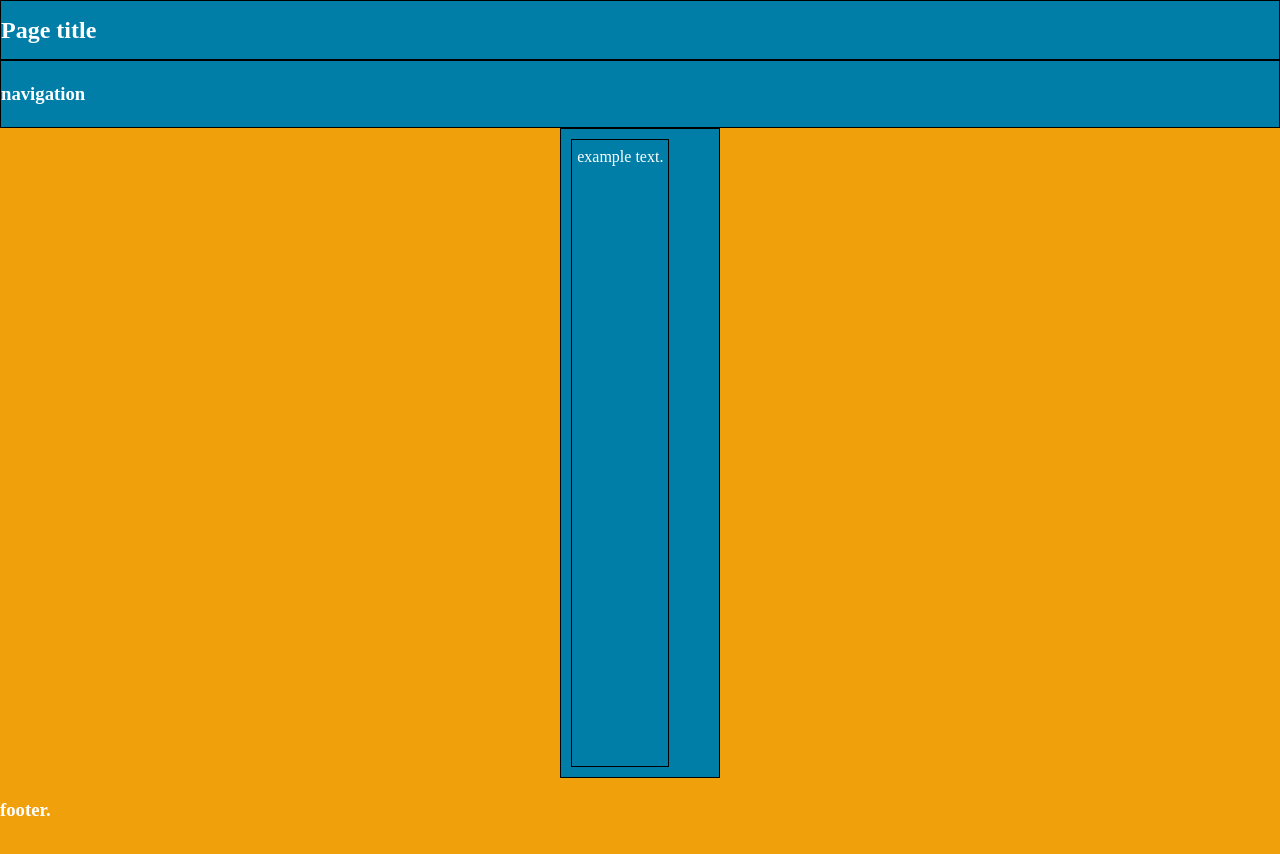
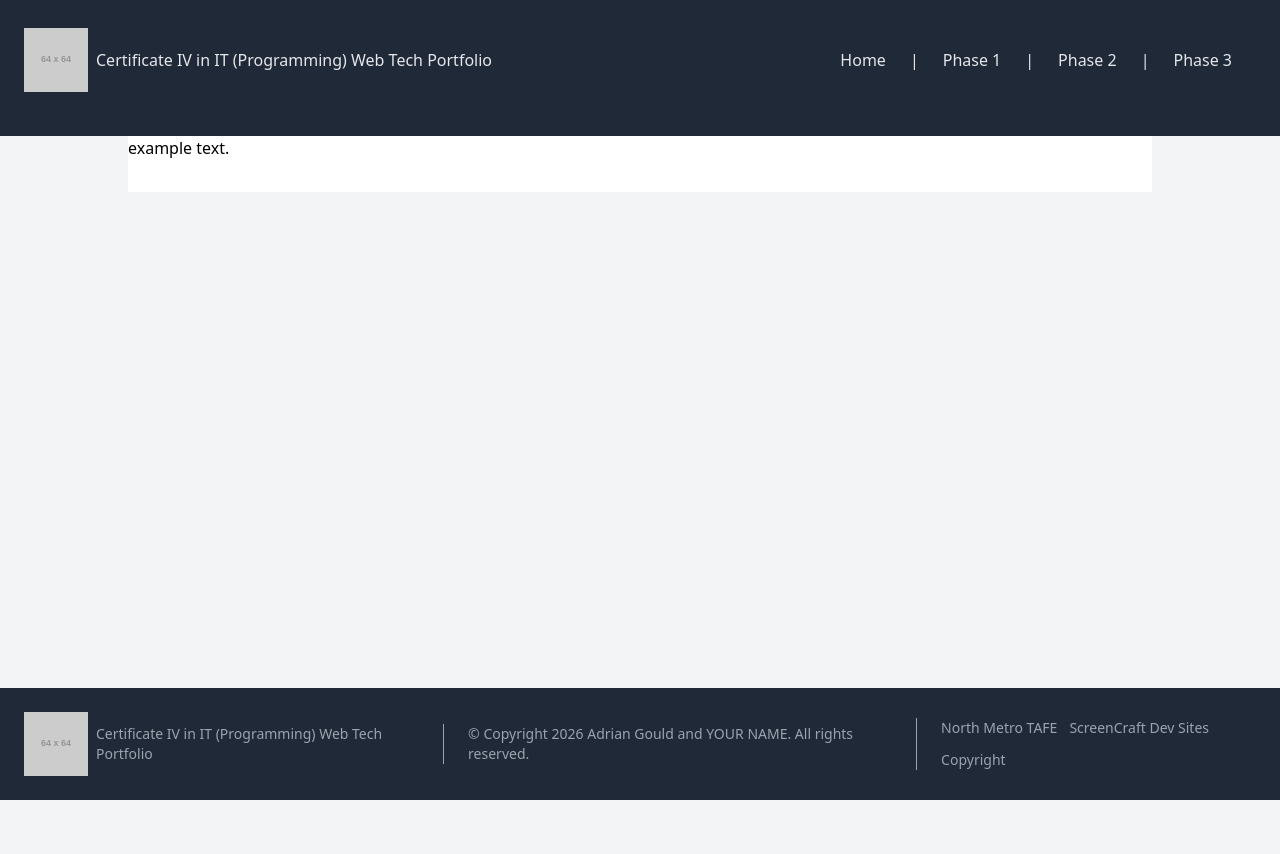
Before and after one commit to Danyl1310/C4Prog-WT-26S2-Portfolio-Daniel-Cummings, a website: page index.html in a window 1280 px wide. After the commit the page ends 800 px from the top, so only its background shows below. Drawn offline with Linux system fonts and the light colour scheme; placeholder pictures from the web are drawn by us.

Commit message:
feat(phase-3): added dashboard for github pages

```diff
--- a/index.html
+++ b/index.html
@@ -3,28 +3,49 @@
     <head>
         <meta charset="UTF-8">
         <meta name="viewport" content="width=device-width, initial-scale=1.0">
-    <title>Page</title>
-    <link rel="stylesheet" href="assets/css/csstools-sanitize.css">
-    <link rel="stylesheet" href="assets/css/stylesheet.css">
+        <link rel="stylesheet" href="./assets/css/site.css">
+        <title>DashBoard</title>
     </head>
-<header>
-    <h2>Page title</h2>
+    <body class="bg-gray-100">
+        <header class="sticky top-0 flex flex-col justify-between p-6 mx-auto md:flex-row gap-2 bg-gray-800 text-gray-200">
+        <a class="flex items-center mb-4 title-font md-mb-0 gap-2" href="../phase-3/index.html">
+            <img src="https://placehold.co/64?text=logo" alt="Logo">
+            <h1 class="text-md text-white-500 hover:text-blue-500">Certificate IV in IT (Programming) Web Tech Portfolio</h1>
+        </a>
+        <nav class="flex flex-col justify-between p-6">
+            <ul class="flex items-center mb-4 title-font md-mb-0 gap-6">
+                <li><a class="text-white-500 hover:text-indigo-500" href="#">Home</a></li>
+                <li><p>|</p></li>
+                <li><a class="text-white-500 hover:text-indigo-500" href="phase-1">Phase 1</a></li>
+                <li><p>|</p></li>
+                <li><a class="text-white-500 hover:text-indigo-500" href="phase-2">Phase 2</a></li>
+                <li><p>|</p></li>
+                <li><a class="text-white-500 hover:text-indigo-500" href="phase-3">Phase 3</a></li>
+            </ul>
+        </nav>
         </header>
-<nav>
-    <div class="nav">
-        <h3>
-        navigation
-        </h3>
-    </div>
-</nav>
-<main>
+        <main class="bg-white w-4/5 mx-auto pb-8">
             <p>
                 example text.
             </p>
         </main>
-<footer>
-    <h3>
-        footer.
-    </h3>
+        <footer class="w-full text-gray-400 bg-gray-800 body-font fixed bottom-0">
+            <div class="flex flex-col items-center justify-between p-6 md:flex-row gap-2">
+                <a class="flex items-center mb-4 title-font md:mb-0 gap-2 hover:text-white transition duration-500 ease-in-out">
+                    <img src="https://placehold.co/64?text=logo" alt="Logo">
+                    <h1 class="text-sm">Certificate IV in IT (Programming) Web Tech Portfolio</h1>
+                </a>
+                <div class="flex flex-wrap text-sm pl-6 ml-6 text-base border-l border-gray-400 grow">
+                    <p class="m-auto">© Copyright 2026 Adrian Gould and YOUR NAME. All rights reserved.</p>
+                </div>
+                <div>
+                    <ul class="flex flex-wrap text-sm pl-6 ml-6 text-base border-l border-gray-400 gap-3">
+                        <li><a class="hover:text-indigo-500" href="#">North Metro TAFE</a></li>
+                        <li><a class="hover:text-indigo-500" href="#">ScreenCraft Dev Sites</a></li>
+                        <li><a class="hover:text-indigo-500" href="../pages/copyright.html">Copyright</a></li>
+                    </ul>
+                </div>
+            </div>
         </footer>
+    </body>
 </html>
```
Also changed, not shown: assets/css/site.css, 1 other file. Lines whose indentation alone changed are shown as unchanged.
